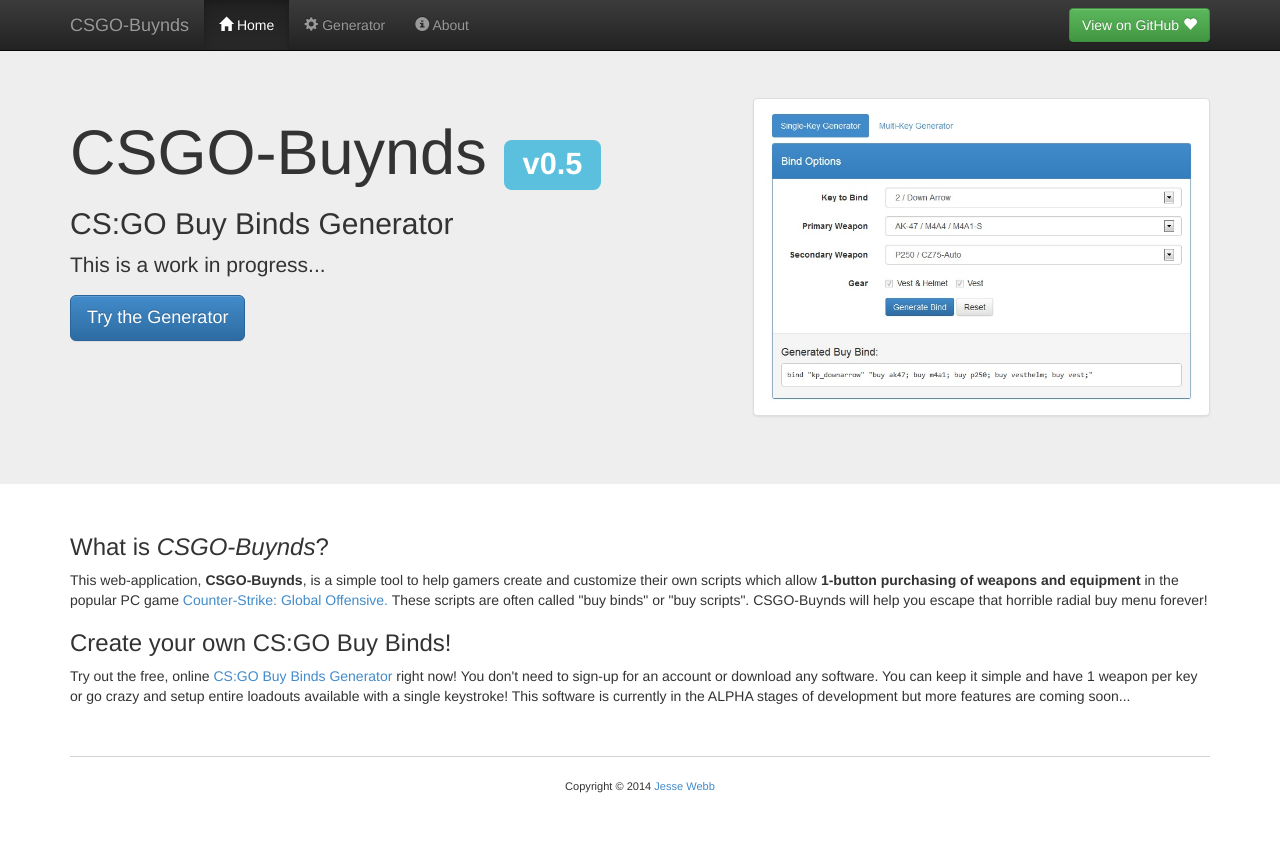
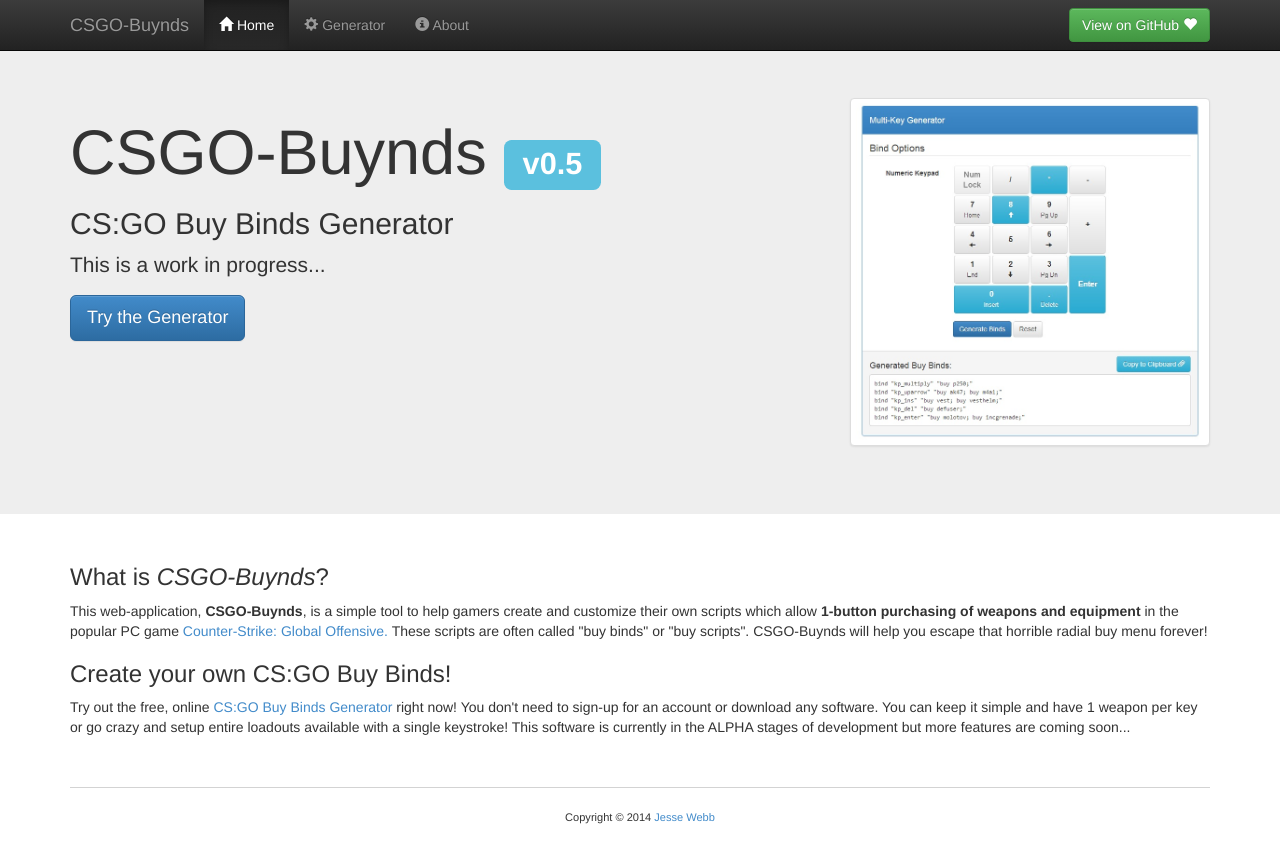
Before and after one commit to jessewebb/csgo-buynds, a plain HTML site: page index.html in a window 1280 px wide. Before the commit the page ends 816 px from the top, so only its background shows below. Drawn offline with Linux system fonts and the light colour scheme.

Commit message:
Update home-page screenshot image of generator

```diff
--- a/index.html
+++ b/index.html
@@ -55,7 +55,7 @@
 <div class="jumbotron">
     <div class="container">
         <div class="row">
-            <div class="col-md-7">
+            <div class="col-md-8">
                 <h1>CSGO-Buynds <small><span class="label label-info">v0.5</span></small></h1>
 
                 <h2>CS:GO Buy Binds Generator</h2>
@@ -64,9 +64,9 @@
 
                 <p><a href="buy-binds-generator.html" class="btn btn-primary btn-lg">Try the Generator</a></p>
             </div>
-            <div class="col-md-5 hidden-sm hidden-xs hidden-print">
+            <div class="col-md-4 hidden-sm hidden-xs hidden-print">
                 <a class="thumbnail" href="buy-binds-generator.html">
-                    <img src="images/skg-ss_768x528.jpg" class="img-responsive img-rounded" alt="Single-Key Generator" />
+                    <img src="images/mkg-ss_750x725.jpg" class="img-responsive img-rounded" alt="Single-Key Generator" />
                 </a>
             </div>
         </div>
```
Also changed, not shown: images/mkg-ss_750x725.jpg (added), images/skg-ss_768x528.jpg (deleted).
